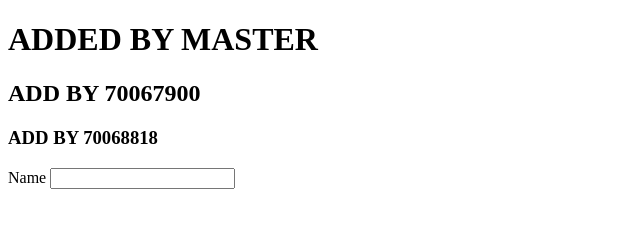
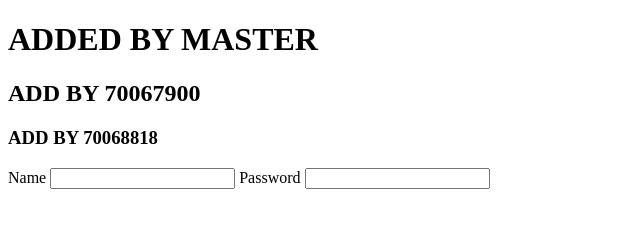
Before and after one commit to UsmanAsghar193/motaPrac, a plain HTML site: page index.html in a window 1280 px wide. Shown: the whole page, without its empty margins (0-640 px from the left). Drawn offline with Linux system fonts and the light colour scheme.

Commit message:
Add password field in form

```diff
--- a/index.html
+++ b/index.html
@@ -13,6 +13,8 @@
     <form action="" method="post">
         <label for="name">Name</label>
         <input type="text" name="name" id="name">
+        <label for="password">Password</label>
+        <input type="password" name="password" id="password">
     </form>
 </body>
 </html>
```
